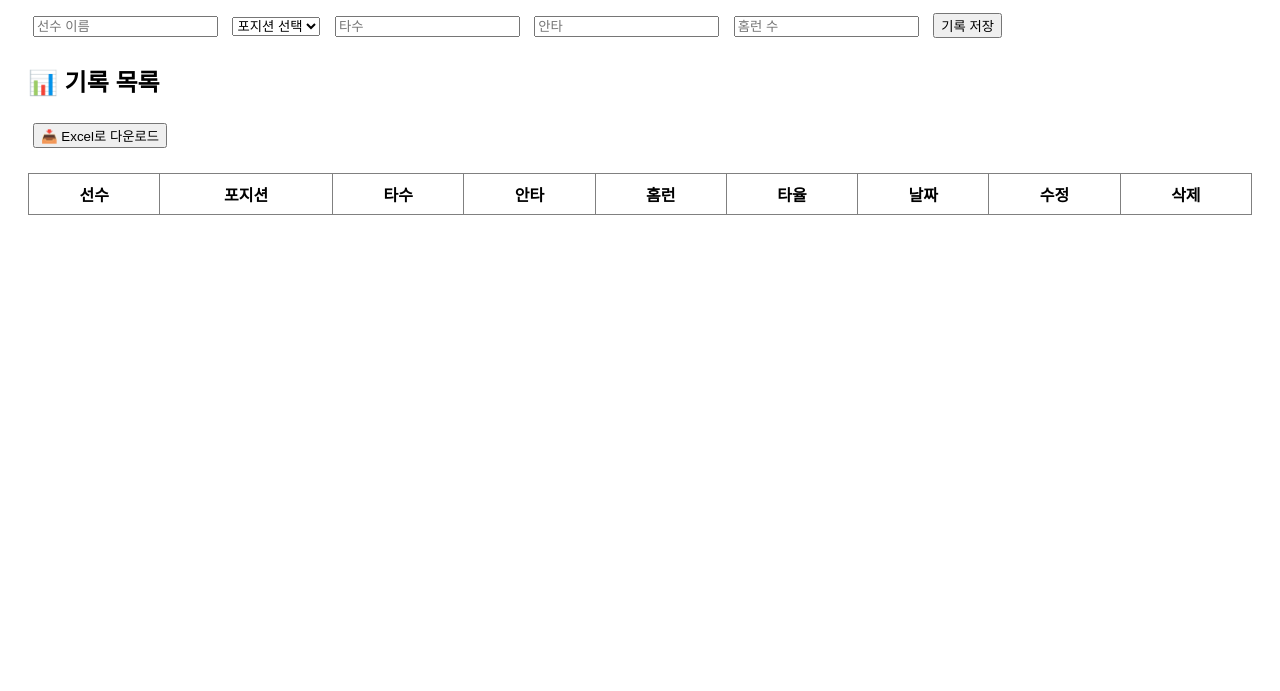
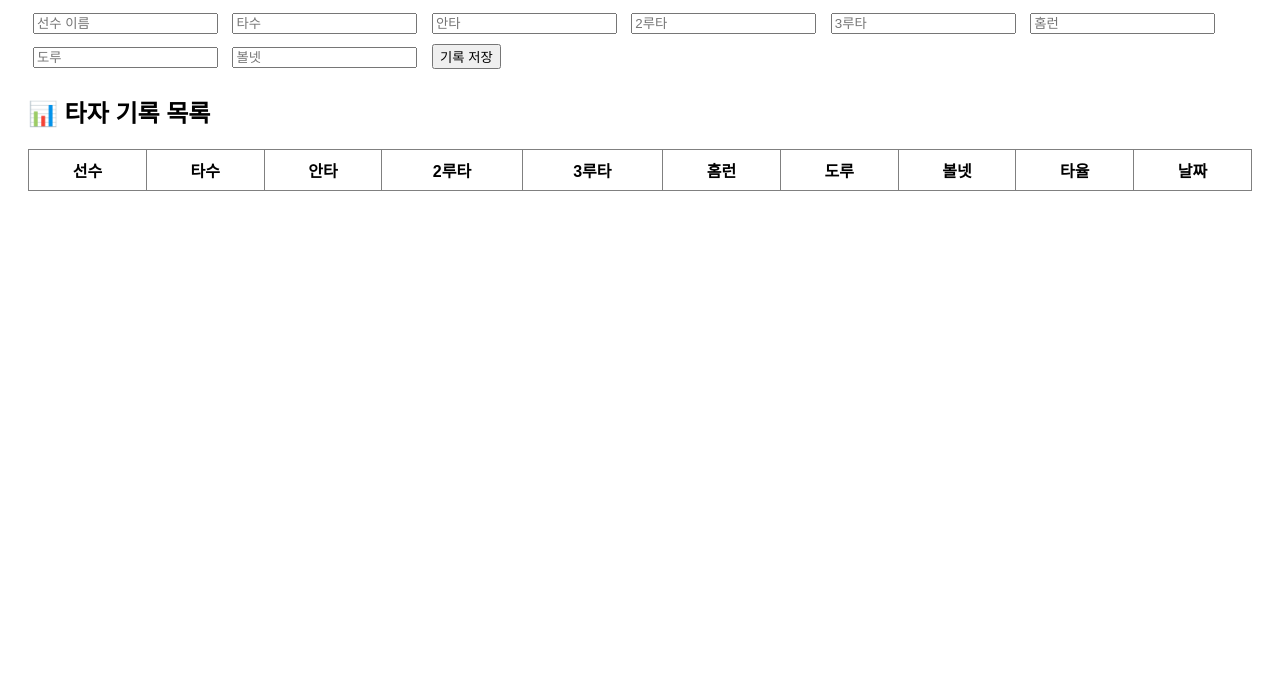
Before and after one commit to maxwkssks/baseball-recording-app2, a plain HTML site: page index.html in a window 1280 px wide. Shown: the part 109-800 px from the top of the page. Drawn offline with Linux system fonts and the light colour scheme; no server answers.

Commit message:
📝 타자 기록 항목 전체 추가 및 타율 계산 기능 반영

```diff
--- a/index.html
+++ b/index.html
@@ -2,38 +2,28 @@
 <html lang="ko">
 <head>
   <meta charset="UTF-8">
-  <title>야구 기록 앱</title>
+  <title>타자 기록 입력</title>
   <link rel="stylesheet" href="style.css">
 </head>
 <body>
-  <h1>⚾ 야구 기록 입력</h1>
+  <h1>⚾ 타자 기록 입력</h1>
 
   <form id="recordForm">
-    <input type="hidden" id="editId">
     <input type="text" id="playerName" placeholder="선수 이름" required>
-    <select id="position" required>
-      <option value="">포지션 선택</option>
-      <option value="투수">투수</option>
-      <option value="포수">포수</option>
-      <option value="1루수">1루수</option>
-      <option value="2루수">2루수</option>
-      <option value="3루수">3루수</option>
-      <option value="유격수">유격수</option>
-      <option value="좌익수">좌익수</option>
-      <option value="중견수">중견수</option>
-      <option value="우익수">우익수</option>
-    </select>
     <input type="number" id="atBats" placeholder="타수" required>
     <input type="number" id="hits" placeholder="안타" required>
-    <input type="number" id="homeRuns" placeholder="홈런 수" required>
+    <input type="number" id="doubleHits" placeholder="2루타" required>
+    <input type="number" id="tripleHits" placeholder="3루타" required>
+    <input type="number" id="homeRuns" placeholder="홈런" required>
+    <input type="number" id="steals" placeholder="도루" required>
+    <input type="number" id="walks" placeholder="볼넷" required>
     <button type="submit">기록 저장</button>
   </form>
 
-  <h2>📊 기록 목록</h2>
-  <button id="exportBtn">📥 Excel로 다운로드</button>
+  <h2>📊 타자 기록 목록</h2>
   <table id="recordTable">
     <thead>
-      <tr><th>선수</th><th>포지션</th><th>타수</th><th>안타</th><th>홈런</th><th>타율</th><th>날짜</th><th>수정</th><th>삭제</th></tr>
+      <tr><th>선수</th><th>타수</th><th>안타</th><th>2루타</th><th>3루타</th><th>홈런</th><th>도루</th><th>볼넷</th><th>타율</th><th>날짜</th></tr>
     </thead>
     <tbody></tbody>
   </table>
```
